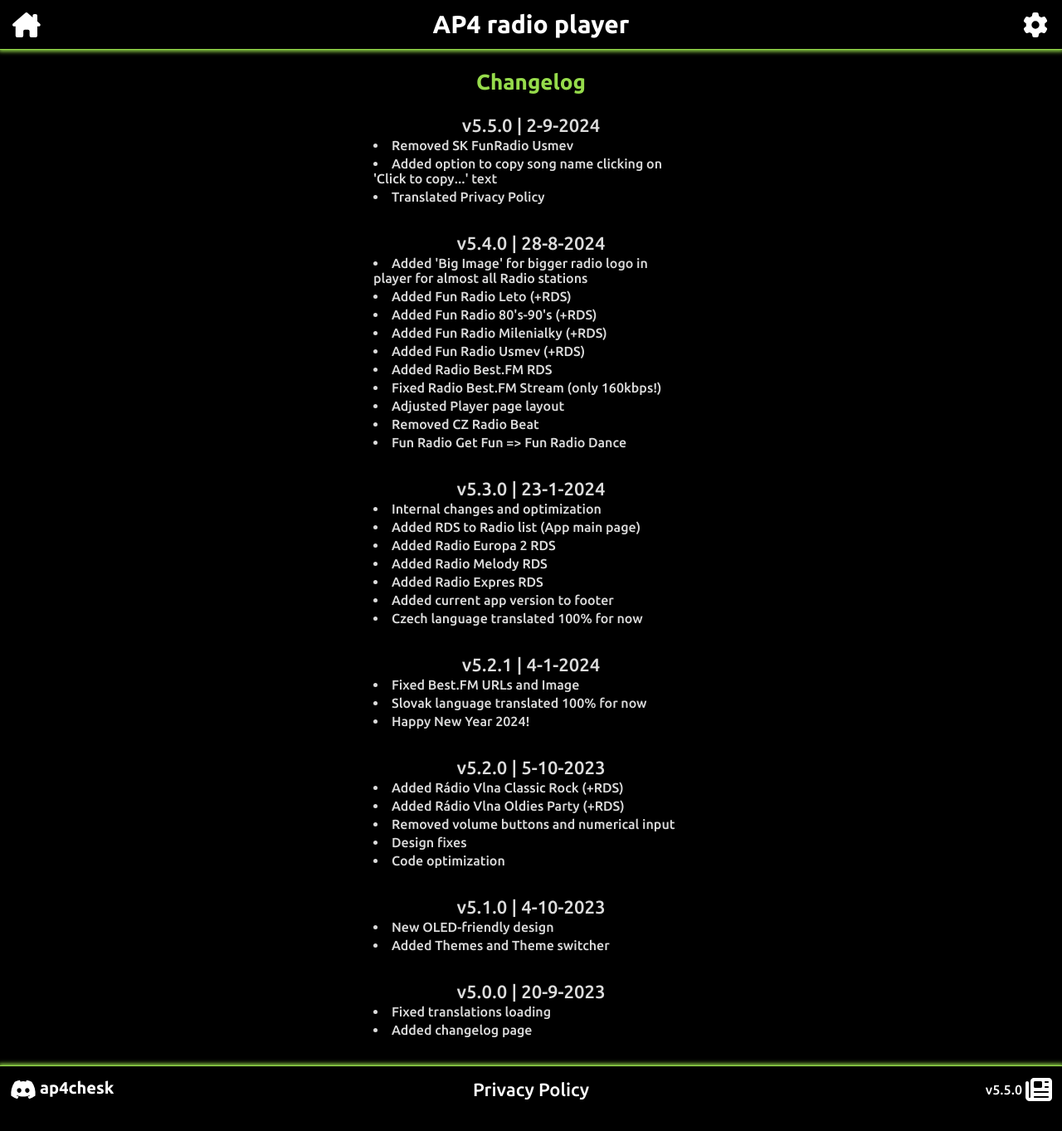
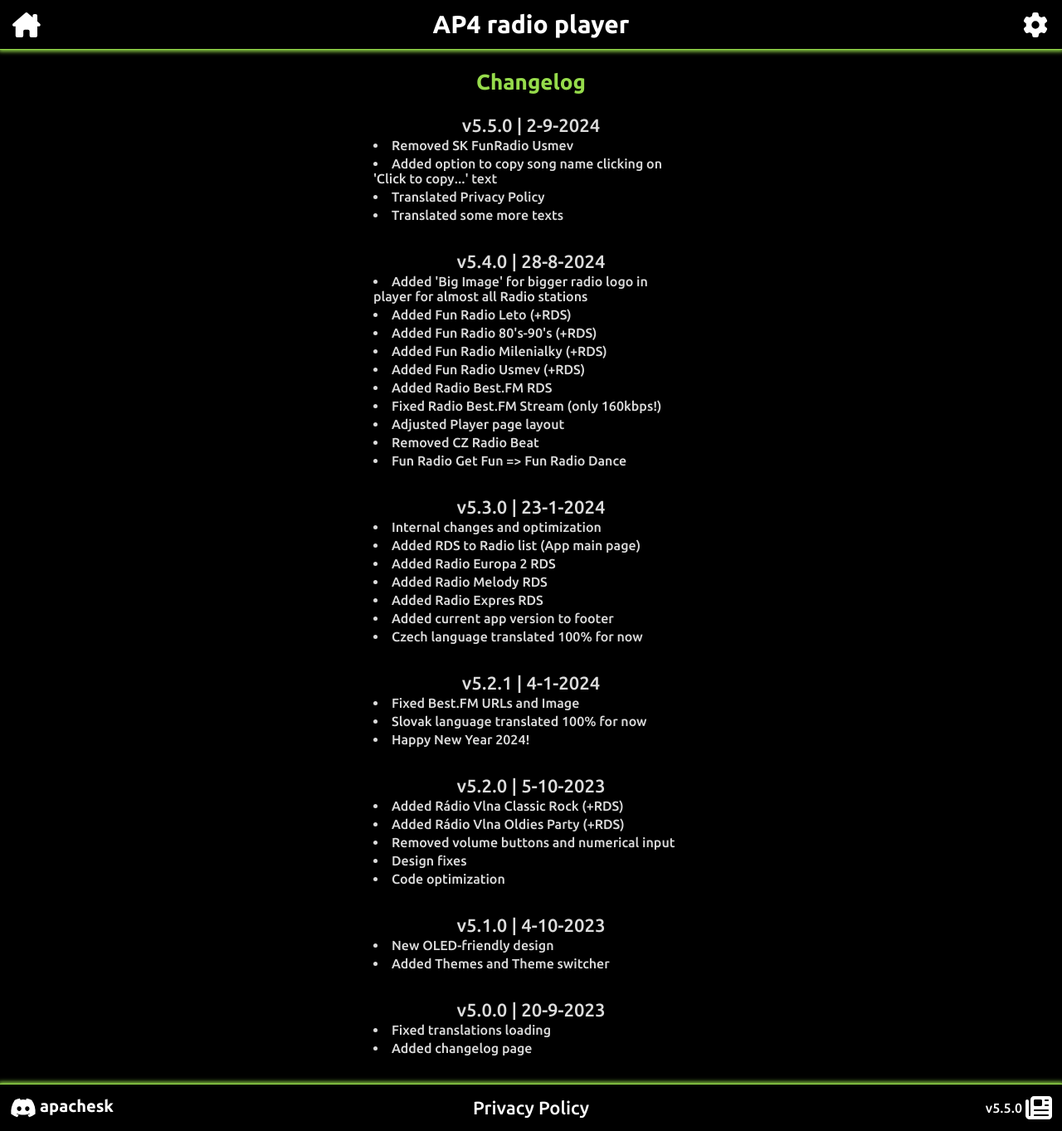
Before and after one commit to Ap4cheSK/ap4webradio, a React (Vite) app: page /#/changelog in a window 1280 px wide. Shown: the whole page at 83% size. Before the commit the page ends 1341 px from the top, so only its background shows below. Built offline with nearby package versions, Linux system fonts and the light colour scheme.

Commit message:
some translations

```diff
--- a/src/assets/changelog.json
+++ b/src/assets/changelog.json
@@ -70,7 +70,8 @@
 		"changes": [
 			"Removed SK FunRadio Usmev",
 			"Added option to copy song name clicking on 'Click to copy...' text",
-			"Translated Privacy Policy"
+			"Translated Privacy Policy",
+			"Translated some more texts"
 		]
 	}
 ]
--- a/src/components/AppFooter.tsx
+++ b/src/components/AppFooter.tsx
@@ -1,17 +1,20 @@
+import { useTranslation } from "react-i18next";
+import { Link } from "react-router-dom";
 import changelogJson from "../assets/changelog.json";
-import { Link } from "react-router-dom";
 
 function AppFooter() {
+	const { t } = useTranslation();
+
 	return (
 		<footer className="app-footer">
 			<section className="footer-contact">
 				<svg xmlns="http://www.w3.org/2000/svg" className="discord-icon" fill="currentColor" viewBox="0 0 640 512"><path d="M524.531,69.836a1.5,1.5,0,0,0-.764-.7A485.065,485.065,0,0,0,404.081,32.03a1.816,1.816,0,0,0-1.923.91,337.461,337.461,0,0,0-14.9,30.6,447.848,447.848,0,0,0-134.426,0,309.541,309.541,0,0,0-15.135-30.6,1.89,1.89,0,0,0-1.924-.91A483.689,483.689,0,0,0,116.085,69.137a1.712,1.712,0,0,0-.788.676C39.068,183.651,18.186,294.69,28.43,404.354a2.016,2.016,0,0,0,.765,1.375A487.666,487.666,0,0,0,176.02,479.918a1.9,1.9,0,0,0,2.063-.676A348.2,348.2,0,0,0,208.12,430.4a1.86,1.86,0,0,0-1.019-2.588,321.173,321.173,0,0,1-45.868-21.853,1.885,1.885,0,0,1-.185-3.126c3.082-2.309,6.166-4.711,9.109-7.137a1.819,1.819,0,0,1,1.9-.256c96.229,43.917,200.41,43.917,295.5,0a1.812,1.812,0,0,1,1.924.233c2.944,2.426,6.027,4.851,9.132,7.16a1.884,1.884,0,0,1-.162,3.126,301.407,301.407,0,0,1-45.89,21.83,1.875,1.875,0,0,0-1,2.611,391.055,391.055,0,0,0,30.014,48.815,1.864,1.864,0,0,0,2.063.7A486.048,486.048,0,0,0,610.7,405.729a1.882,1.882,0,0,0,.765-1.352C623.729,277.594,590.933,167.465,524.531,69.836ZM222.491,337.58c-28.972,0-52.844-26.587-52.844-59.239S193.056,219.1,222.491,219.1c29.665,0,53.306,26.82,52.843,59.239C275.334,310.993,251.924,337.58,222.491,337.58Zm195.38,0c-28.971,0-52.843-26.587-52.843-59.239S388.437,219.1,417.871,219.1c29.667,0,53.307,26.82,52.844,59.239C470.715,310.993,447.538,337.58,417.871,337.58Z"/></svg>
-				<p><b>ap4chesk</b></p>
+				<p><b>apachesk</b></p>
 			</section>
 
 			<section className="footer-pp">
 				<Link to={"/privacypolicy"}>
-					<h3>Privacy Policy</h3>
+					<h3>{t("pp-header")}</h3>
 				</Link>
 			</section>
 
--- a/src/components/Changelog.tsx
+++ b/src/components/Changelog.tsx
@@ -1,3 +1,4 @@
+import { useTranslation } from "react-i18next";
 import changelogJson from "../assets/changelog.json";
 import AppHeader from "./AppHeader";
 import AppFooter from "./AppFooter";
@@ -22,12 +23,14 @@
 }
 
 function Changelog() {
+	const { t } = useTranslation();
+
 	return (
 		<>
 			<AppHeader homeBtn={true} settingsBtn={true}/>
 
 			<section className="privacy-policy">
-				<h2 className="page-header">Changelog</h2>
+				<h2 className="page-header">{t("cl-header")}</h2>
 
 				{changelogJson.slice().reverse().map(changelog => (
 					<ChangelogCard version={changelog.version} date={changelog.date} changes={changelog.changes}/>
--- a/src/components/PrivacyPolicy.tsx
+++ b/src/components/PrivacyPolicy.tsx
@@ -1,6 +1,6 @@
+import { useTranslation } from "react-i18next";
 import AppHeader from "./AppHeader";
 import AppFooter from "./AppFooter";
-import { useTranslation } from "react-i18next";
 
 function PrivacyPolicy() {
 	const { t } = useTranslation();
--- a/src/locales/cz.json
+++ b/src/locales/cz.json
@@ -30,5 +30,6 @@
 	"pp-types": "Typy shromažďovaných údajů o používání",
 	"pp-types-a": "Nastavení v aplikaci, která zlepšují zkušenosti při používání Služby",
 	"pp-agree": "Souhlas",
-	"pp-agree-a": "Používáním této Služby souhlasíte s těmito Zásadami."
+	"pp-agree-a": "Používáním této Služby souhlasíte s těmito Zásadami.",
+	"cl-header": "Seznam změn"
 }
--- a/src/locales/en.json
+++ b/src/locales/en.json
@@ -30,5 +30,6 @@
 	"pp-types": "Types of Usage Data collected",
 	"pp-types-a": "Settings in the application which improves experience using Service",
 	"pp-agree": "Agreement",
-	"pp-agree-a": "You are agreeing to these Policies by using this Service"
+	"pp-agree-a": "You are agreeing to these Policies by using this Service",
+	"cl-header": "Changelog"
 }
--- a/src/locales/sk.json
+++ b/src/locales/sk.json
@@ -30,5 +30,6 @@
 	"pp-types": "Typy zhromažďovaných údajov o používaní",
 	"pp-types-a": "Nastavenia v aplikácii, ktoré zlepšujú skúsenosti pri používaní Služby.",
 	"pp-agree": "Súhlas",
-	"pp-agree-a": "Používaním tejto Služby súhlasíte s týmito Zásadami."
+	"pp-agree-a": "Používaním tejto Služby súhlasíte s týmito Zásadami.",
+	"cl-header": "Zoznam zmien"
 }
```
